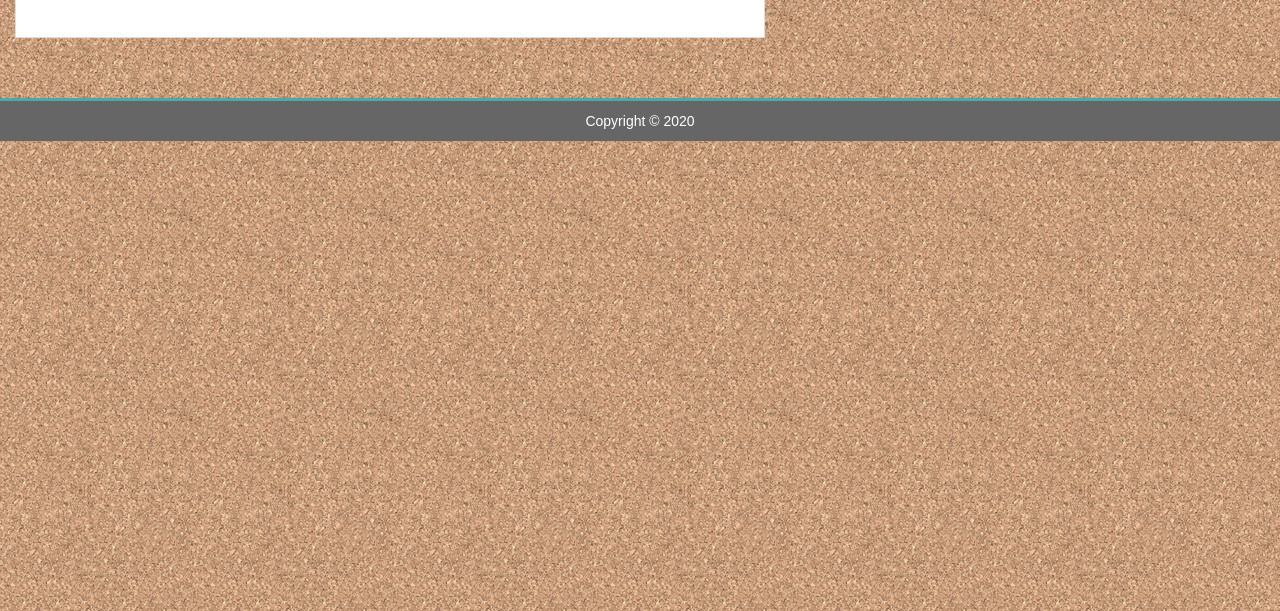
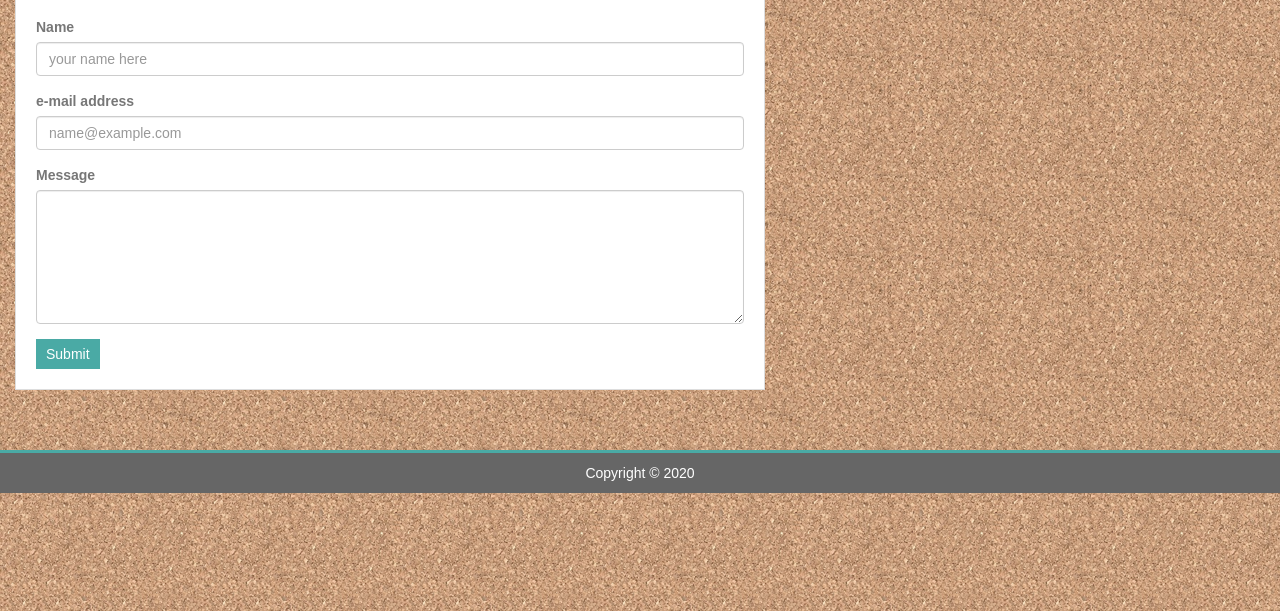
Before and after one commit to yttel/responsive-portfolio, a plain HTML site: page contact.html in a window 1280 px wide. Shown: the part 189-800 px from the top of the page. Drawn offline with nearby package versions, Linux system fonts and the light colour scheme.

Commit message:
contact tab roughed in

```diff
--- a/assets/style.css
+++ b/assets/style.css
@@ -12,6 +12,7 @@
   .imageSizing{
 
   }
+
   }
 
 body{
@@ -133,9 +134,9 @@ div.stuffBox{
 }
 
 div.placeholder{
-  width: 309px;
+  width: 300px;
   height: 175px;
-  background-image: url("http://lorempixel.com/309/175");
+  background-image: url("http://lorempixel.com/300/175");
   margin: 15px 20px 15px 0px;
 }
 
@@ -147,6 +148,10 @@ div.titleBox{
   padding-top: 10px;
   padding-bottom: 10px;
   /* margin-top: 150px; */
+}
+
+form.fullWidth{
+  width: 100%;
 }
 
 input.name{
--- a/contact.html
+++ b/contact.html
@@ -1,5 +1,5 @@
 <!DOCTYPE html>
-<!-- main/index page -->
+<!-- contact page -->
 <!-- written by/for Letty Bedard -->
 
 <html lang="en-us">
@@ -24,7 +24,7 @@
     <!-- navbar -->
     <nav class="navbar noMargin noBorder navStyle">
 
-      <div class="container-fluid">
+      <div class="container-fluid noPad">
 
         <div class="navbar-header">
 
@@ -33,7 +33,7 @@
           </a>
         </div>
 
-        <div class="navCenter"> <!--menu options-->
+        <div class="menuStyle"> <!--menu options-->
 
           <ul class="nav navbar-nav navbar-right smallCenter noMargin upDownMiddle">
 
@@ -71,10 +71,43 @@
 
               <hr class="dividerLine">
 
+
               <div class="contentBox">
+                <form class="fullWidth">
 
-              </div> <!--inner content box-->
-            </div>  <!--full content box-->
+                  <div class="form-group">
+
+                      <label for="nameInput">
+                        Name
+                      </label>
+
+                      <input type="text" class="form-control" id="nameInput" placeholder="your name here">
+                  </div>
+
+                  <div class="form-group">
+
+                      <label for="emailInput">
+                        e-mail address
+                      </label>
+
+                      <input type="email" class="form-control" id="emailInput" placeholder="name@example.com">
+
+                  </div>
+
+                  <div class="form-group">
+                    <label for="messageInput">
+                      Message
+                    </label>
+                    <textarea class="form-control" id="messageInput" rows="6"></textarea>
+                  </div>
+
+                  <button class="submit">
+                    Submit
+                  </button>
+                </form>
+
+              </div> <!--content box-->
+            </div>  <!--larger about me box-->
           </div>
 
           <div class="col-lg-4">
```
Also changed, not shown: index.html (+2 -2 lines).
